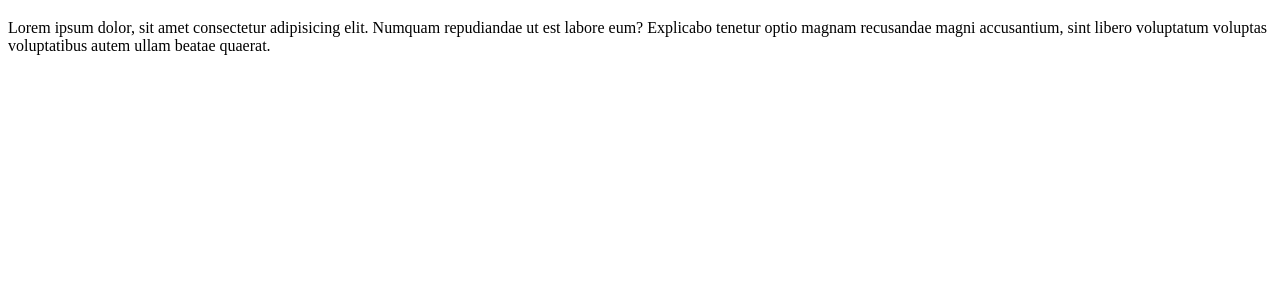
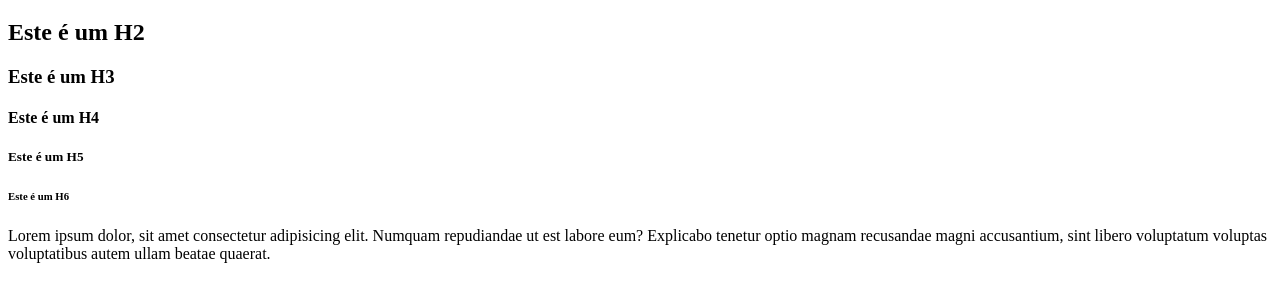
Before and after one commit to alex231098/teste-alpha, a plain HTML site: page Site teste/index.html in a window 1280 px wide. Shown: the part 61-362 px from the top of the page. Drawn offline with Linux system fonts and the light colour scheme.

Commit message:
Adicionei tiltuos ao site

```diff
--- a/Site teste/index.html
+++ b/Site teste/index.html
@@ -7,6 +7,11 @@
 </head>
 <body>
    <h1> Este é o título do meu primeiro site</h1>
+   <h2>Este é um H2</h2>
+   <h3>Este é um H3</h2>
+   <h4>Este é um H4</h2>
+   <h5>Este é um H5</h2>
+   <h6>Este é um H6</h2>
    <p>Lorem ipsum dolor, sit amet consectetur adipisicing elit. Numquam repudiandae ut est labore eum? Explicabo tenetur optio magnam recusandae magni accusantium, sint libero voluptatum voluptas voluptatibus autem ullam beatae quaerat.</p>
 </body>
 </html>
```
